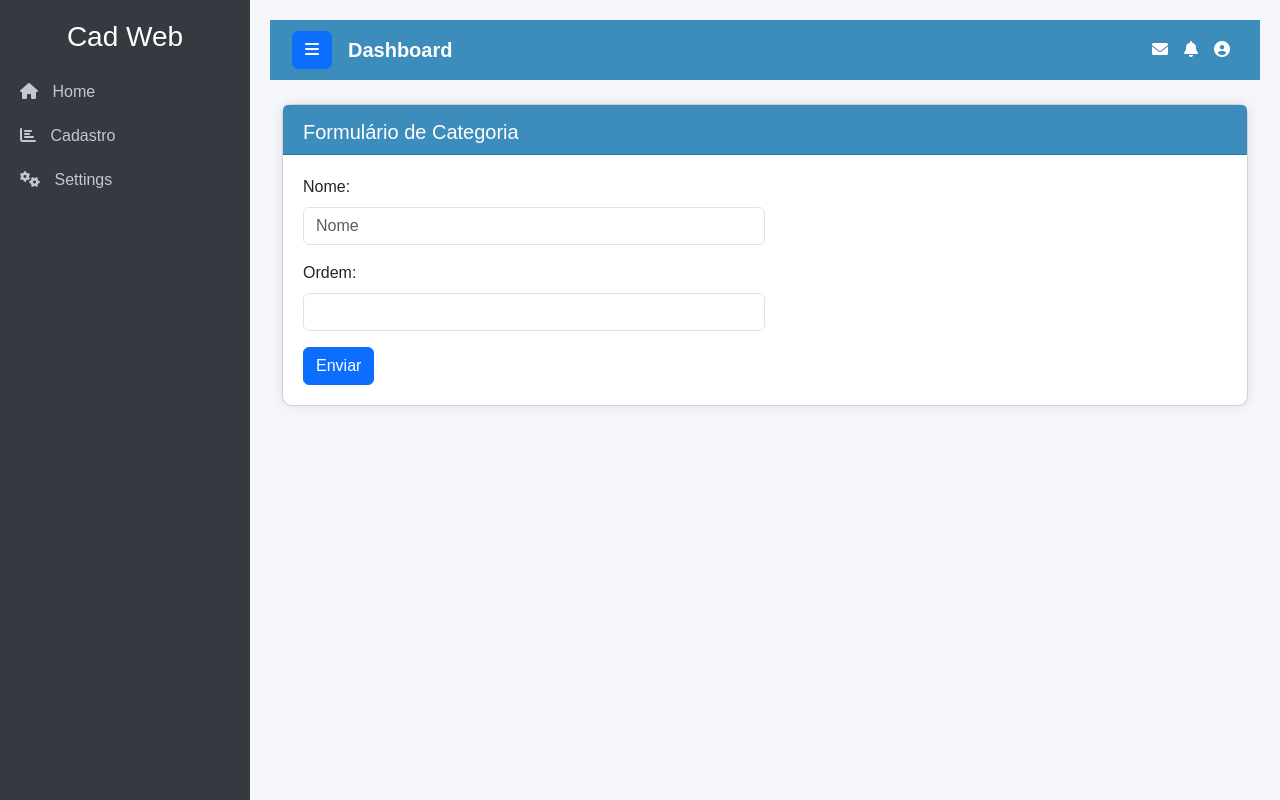
After one commit to SilvaEsdras/cadweb, a Django app: page /form_categoria/ in a window 1280 px wide. The commit adds this page. Run offline with Django 4.2, Linux system fonts and the light colour scheme; some libraries are stand-ins or nearby versions.

Commit message:
implementação do salvar categoria

```diff
--- a/home/forms.py
+++ b/home/forms.py
@@ -0,0 +1,11 @@
+from django import forms
+from .models import Categoria
+
+class CategoriaForm(forms.ModelForm):
+    class Meta:
+        model = Categoria
+        fields = ['nome', 'ordem']
+        widgets = {
+            'nome': forms.TextInput(attrs={'class': 'form-control', 'placeholder': 'Nome'}),
+            'ordem': forms.NumberInput(attrs={'class': 'inteiro form-control', 'placeholder': ''}),
+        }
--- a/home/urls.py
+++ b/home/urls.py
@@ -4,4 +4,5 @@ from . import views
 urlpatterns = [
     path('', views.index, name="index"),
     path('categoria/', views.categoria, name='categoria'),
+    path('form_categoria/', views.form_categoria, name='form_categoria'), # Nova rota
 ]
--- a/home/views.py
+++ b/home/views.py
@@ -1,5 +1,6 @@
-from django.shortcuts import render
-from .models import Categoria  # Importar o modelo
+from django.shortcuts import render, redirect # Adicione o redirect
+from .models import Categoria
+from .forms import CategoriaForm # Importe o formulário
 
 def index(request):
     return render(request, 'index.html')
@@ -9,3 +10,18 @@ def categoria(request):
         'lista': Categoria.objects.all().order_by('-id'),
     }
     return render(request, 'categoria/lista.html', contexto)
+
+# Nova view para o formulário
+def form_categoria(request):
+    if request.method == 'POST':
+        form = CategoriaForm(request.POST) # pega os dados enviados pelo form
+        if form.is_valid():
+            form.save() # salva no banco
+            return redirect('categoria') # volta para a lista
+    else:
+        form = CategoriaForm() # cria form vazio
+
+    contexto = {
+        'form': form,
+    }
+    return render(request, 'categoria/formulario.html', contexto)
--- /dev/null
+++ b/templates/categoria/formulario.html
@@ -0,0 +1,23 @@
+{% extends 'base.html' %}
+
+{% block titulo_conteudo %} Formulário de Categoria {% endblock %}
+
+{% block conteudo %}
+<div class="col-md-6">
+    <form method="post">
+        {% csrf_token %}
+
+        <div class="mb-3">
+            <label for="id_nome" class="form-label">Nome:</label>
+            {{ form.nome }}
+        </div>
+
+        <div class="mb-3">
+            <label for="id_ordem" class="form-label">Ordem:</label>
+            {{ form.ordem }}
+        </div>
+
+        <button class="btn btn-primary" type="submit">Enviar</button>
+    </form>
+</div>
+{% endblock %}
--- a/templates/categoria/lista.html
+++ b/templates/categoria/lista.html
@@ -3,7 +3,7 @@
 {% block titulo_conteudo %} Listagem de Categoria {% endblock %}
 
 {% block conteudo %}
-<button onclick="location.href=''"  class="btn btn-primary">Nova Categoria </button>
+<button onclick="location.href='{% url 'form_categoria' %}'" class="btn btn-primary">Nova Categoria</button>
 <button onclick="location.href=''"  class="btn btn-primary">Recarregar </button>
 
 <table style="margin-top:15px" class="table table-bordered table-hover">
```
